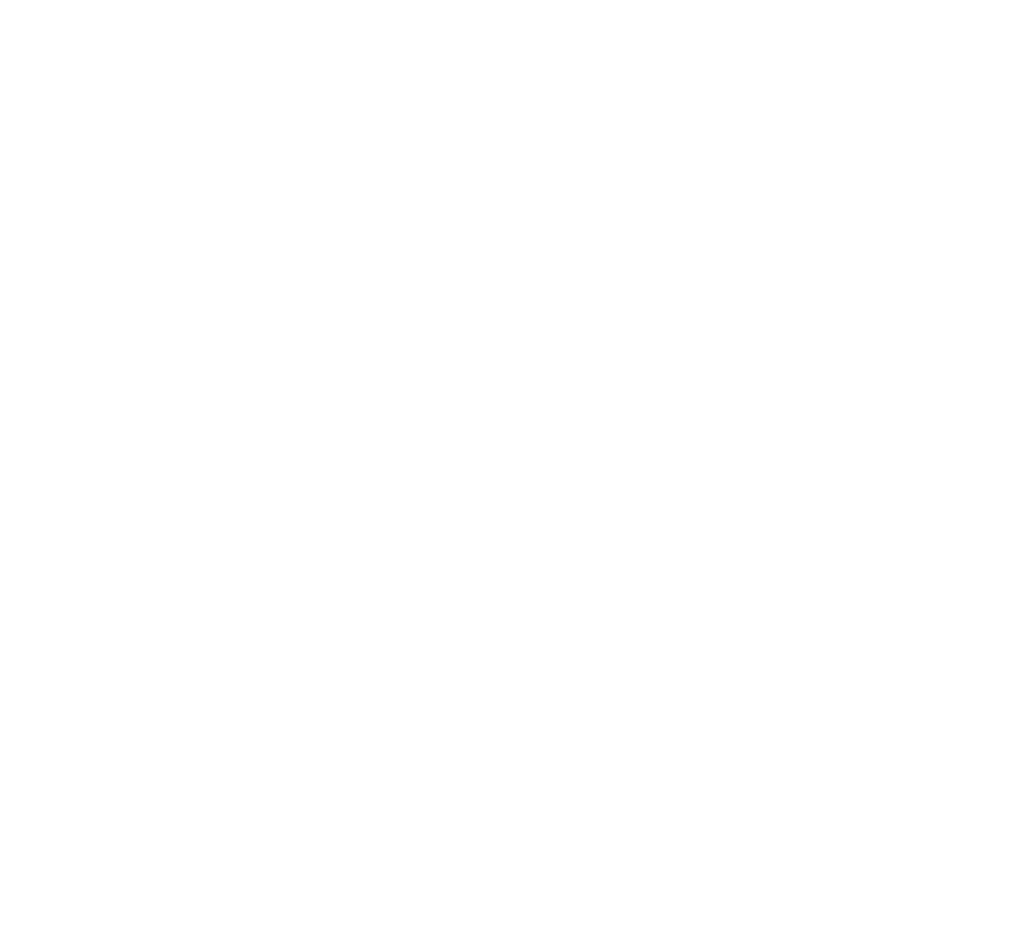
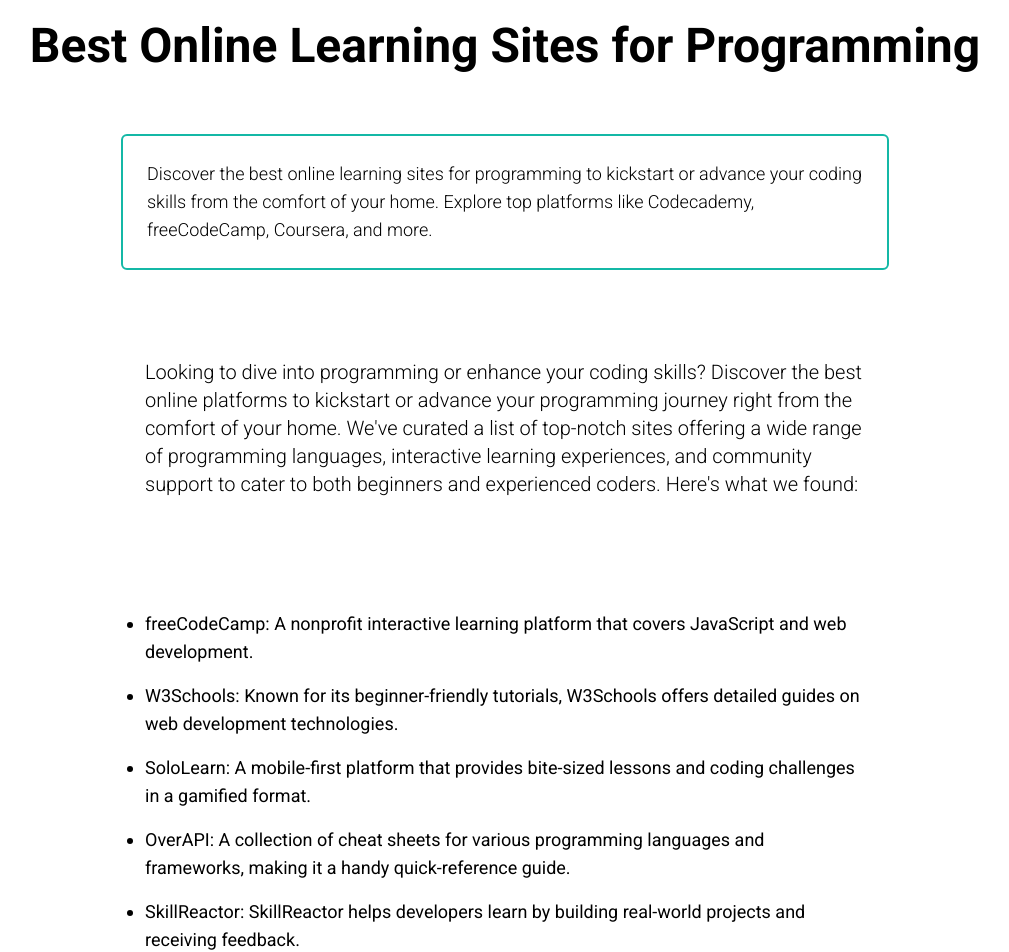
Before and after one commit to EclipticCode/TechTimes-FrontEnd, a React (Vite) app: page /resources in a window 1280 px wide. Shown: the part 180-1132 px from the top of the page, without its empty margins (135-1144 px from the left). Before the commit the page ends 800 px from the top, so only its background shows below. Built offline with nearby package versions, Linux system fonts and the light colour scheme.

Commit message:
added Resources component

```diff
--- a/src/App.jsx
+++ b/src/App.jsx
@@ -1,5 +1,7 @@
 import React , { useState } from 'react'
 import Navbar from './Components/Navbar'
+import { Route, Routes } from 'react-router-dom';
+import Resources from './Components/Resources';
 
 const App = () => {
 
@@ -11,8 +13,11 @@
 
   return (
     <div className={`${darkMode && "dark"}`}>
-      <div className='h-screen w-auto dark:bg-darkMode dark:text-textDarkMode'>
+      <div className='h-full w-auto dark:bg-darkMode dark:text-textDarkMode'>
       <Navbar toggleDarkMode = {toggleDarkMode} darkMode = {darkMode}/>
+      <Routes>
+        <Route path='/resources' element={<Resources/>}></Route>
+      </Routes>
       </div>
     </div>
   )
--- a/src/Components/Navbar.jsx
+++ b/src/Components/Navbar.jsx
@@ -14,9 +14,9 @@
        </div>
        <div className='flex space-x-12'>
        <div className=''><button>Home</button></div>
-       <div className=''>Resources</div>
-       <div className=''>About</div>
-       <div className=''>Tech Tips</div>
+       <div className=''><button><Link to={`/resources`}>Resources</Link></button></div>
+       <div className=''><button>Tech Tips</button></div>
+       <div className=''><button>About</button></div>
        </div>
 
       <div className='flex  items-center space-x-12'>
--- /dev/null
+++ b/src/Components/Resources.jsx
@@ -0,0 +1,50 @@
+import React from 'react'
+
+const lists = [
+    { href : "https://www.freecodecamp.org/" ,
+      websiteName : "freeCodeCamp" ,
+      description : " A nonprofit interactive learning platform that covers JavaScript and web development."
+    } ,
+    { href : "https://www.w3schools.com/" ,
+        websiteName : "W3Schools" ,
+        description : "Known for its beginner-friendly tutorials, W3Schools offers detailed guides on web development technologies."
+      } ,
+      { href : "https://www.sololearn.com/en/" ,
+        websiteName : "SoloLearn" ,
+        description : "A mobile-first platform that provides bite-sized lessons and coding challenges in a gamified format."
+      } ,
+      { href : "https://overapi.com/" ,
+        websiteName : "OverAPI" ,
+        description : "A collection of cheat sheets for various programming languages and frameworks, making it a handy quick-reference guide."
+      } ,
+      { href : "https://www.skillreactor.io/" ,
+        websiteName : "SkillReactor" ,
+        description : " SkillReactor helps developers learn by building real-world projects and receiving feedback."
+      } ,
+
+]
+
+
+
+const Resources = () => {
+  return (
+    <div className='grid justify-items-center m-32'>
+        <h1 className='text-5xl font-bold'>Best Online Learning Sites for Programming</h1>
+        <div className='mt-16 h-auto w-3/4 border-2 border-teal-500 rounded-md dark:bg-navBar text-left p-6 font-light text-lg dark:border-teal-500 '>
+         Discover the best online learning sites for programming to kickstart or advance your coding skills from the comfort of your home. Explore top platforms like Codecademy, freeCodeCamp, Coursera, and more.
+        </div>
+        <div className='mt-16 h-auto w-3/4 text-left p-6 font-light text-xl'>
+        Looking to dive into programming or enhance your coding skills? Discover the best online platforms to kickstart or advance your programming journey right from the comfort of your home. We've curated a list of top-notch sites offering a wide range of programming languages, interactive learning experiences, and community support to cater to both beginners and experienced coders. Here's what we found:
+        </div>
+          <div className='text-lg mt-16 mb-20 w-3/4 p-6 text-left'>
+            <ul className='list-disc space-y-4'>
+                {lists.map((list , index) => (
+                    <li key={index}><a className="hover:underline hover:dark:text-teal-500" href={list.href} target='_blank'>{list.websiteName}</a>: {list.description}</li>
+                ))}
+            </ul>
+          </div>
+    </div>
+  )
+}
+
+export default Resources
--- a/src/main.jsx
+++ b/src/main.jsx
@@ -1,10 +1,13 @@
-import { StrictMode } from 'react'
-import { createRoot } from 'react-dom/client'
-import App from './App.jsx'
-import './index.css'
+import { StrictMode } from "react";
+import { createRoot } from "react-dom/client";
+import App from "./App.jsx";
+import "./index.css";
+import { BrowserRouter } from "react-router-dom";
 
-createRoot(document.getElementById('root')).render(
+createRoot(document.getElementById("root")).render(
   <StrictMode>
-    <App />
-  </StrictMode>,
-)
+    <BrowserRouter>
+      <App />
+    </BrowserRouter>
+  </StrictMode>
+);
--- a/tailwind.config.js
+++ b/tailwind.config.js
@@ -8,7 +8,7 @@
     extend: {
       colors : {
          darkMode : "#10172A" ,
-         textDarkMode : "#ffffff",
+         textDarkMode : "#E7E7E7",
          navBar : "#1F2937"
       }
     },
```
